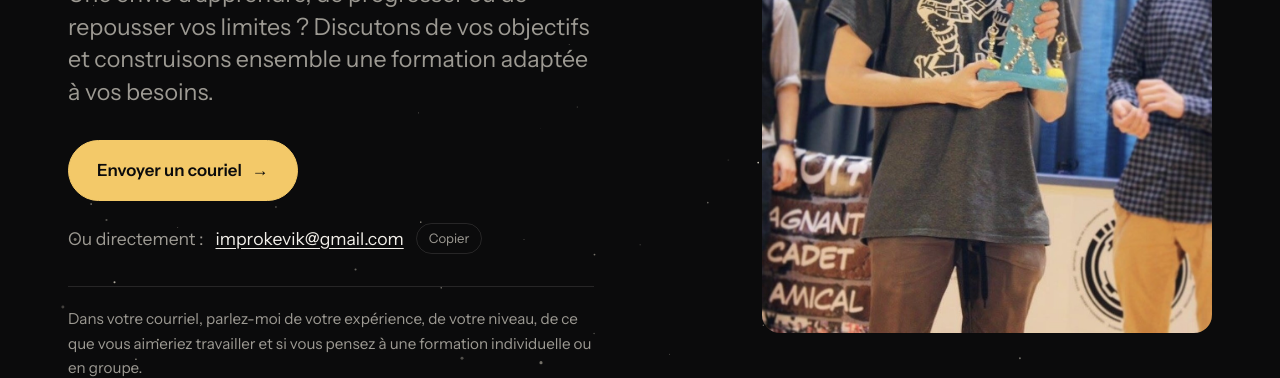
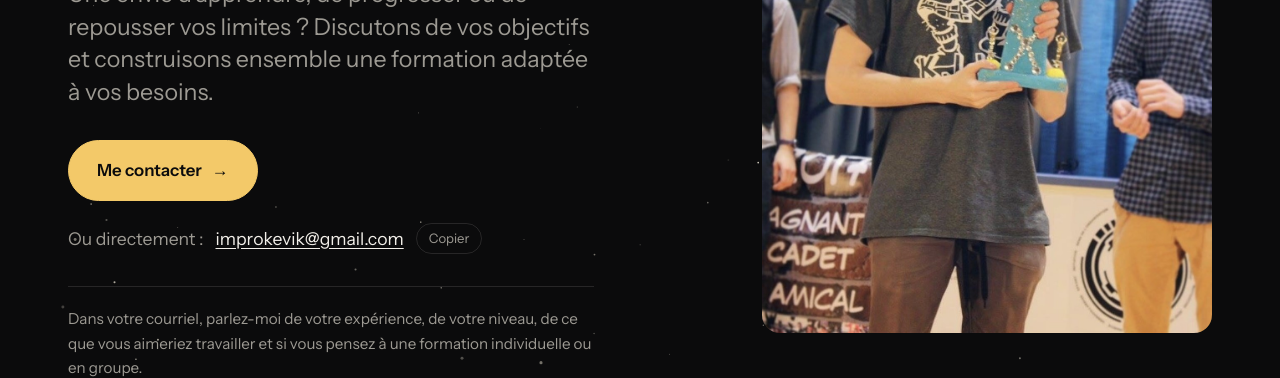
Before and after one commit to tigamer20/Site-web-kevik, a plain HTML site: page contact.html in a window 1280 px wide. Shown: the part 434-812 px from the top of the page. Drawn offline with nearby package versions, Linux system fonts and the light colour scheme.

Commit message:
Page contact : bouton « Me contacter » sans texte prérempli dans le courriel
Co-Authored-By: Claude Opus 5.5 <noreply@anthropic.com>
Claude-Session: https://claude.ai/code/session_014aDERx7sognhXshSLJddKA

```diff
--- a/contact.html
+++ b/contact.html
@@ -45,7 +45,7 @@
         <p class="etiquette">Me contacter</p>
         <h1 class="h1">Prêt à trouver <em>l'étoile</em> en vous&nbsp;?</h1>
         <p class="intro">Une envie d'apprendre, de progresser ou de repousser vos limites&nbsp;? Discutons de vos objectifs et construisons ensemble une formation adaptée à vos besoins.</p>
-        <a class="btn btn--grand" href="mailto:improkevik@gmail.com?subject=Demande%20de%20formation%20en%20improvisation&amp;body=Bonjour%20Kevik%2C%0A%0AJ%E2%80%99aimerais%20en%20savoir%20plus%20sur%20vos%20formations%20en%20improvisation.%0A%0ANom%20%3A%0AFormation%20individuelle%20ou%20en%20groupe%20%3A%0ANiveau%20(d%C3%A9butant%2C%20interm%C3%A9diaire%2C%20avanc%C3%A9)%20%3A%0AMes%20objectifs%20%3A%0AMes%20disponibilit%C3%A9s%20%3A%0A%0AMerci%20!">Envoyer un couriel</a>
+        <a class="btn btn--grand" href="mailto:improkevik@gmail.com">Me contacter</a>
         <div class="contact__courriel">
           <span>Ou directement&nbsp;:</span>
           <a href="mailto:improkevik@gmail.com">improkevik@gmail.com</a>
```
